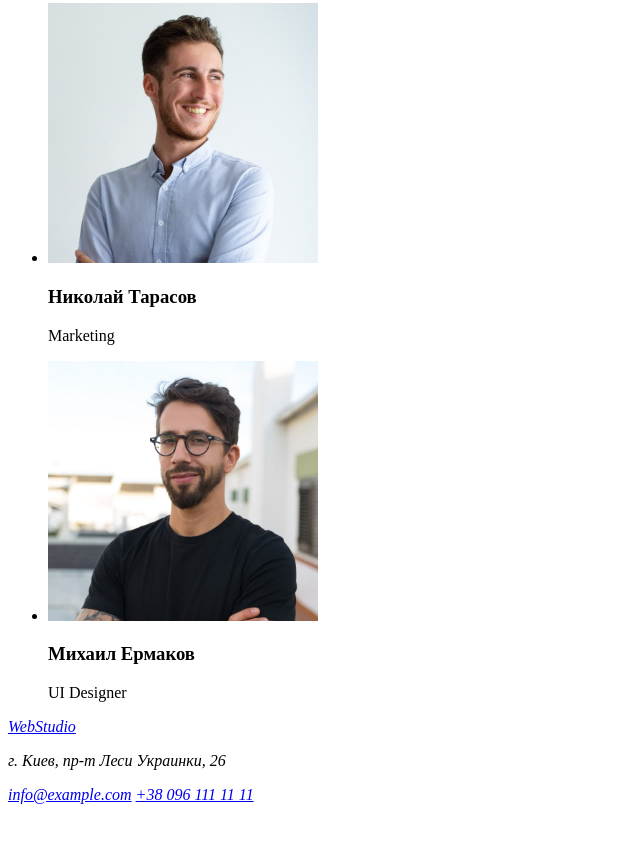
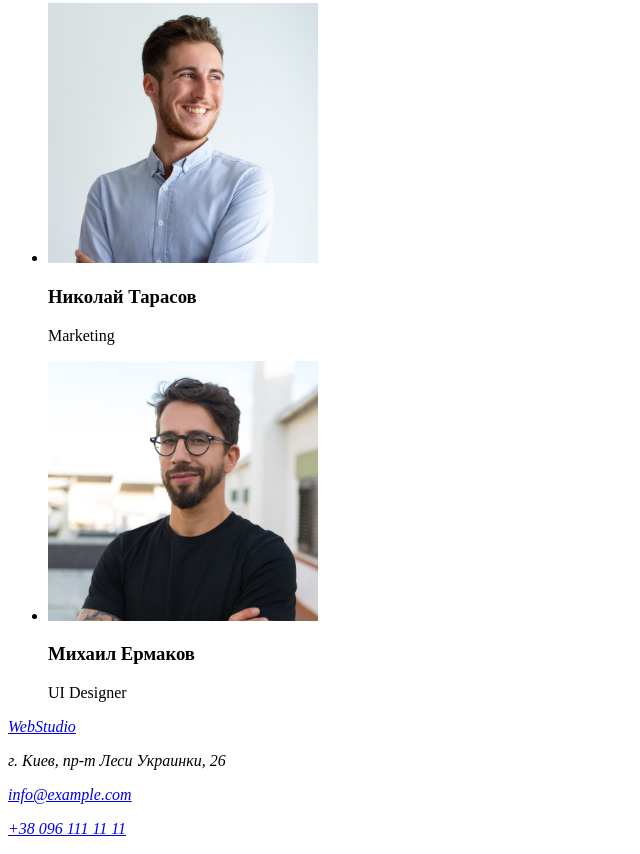
Before and after one commit to mykola-martynuk/goit-markup-hw-01, a plain HTML site: page index.html in a window 1280 px wide. Shown: the part 2285-3139 px from the top of the page, without its empty margins (0-640 px from the left). Before the commit the page ends 3097 px from the top, so only its background shows below. Drawn offline with Linux system fonts and the light colour scheme.

Commit message:
Update index.html

```diff
--- a/index.html
+++ b/index.html
@@ -110,8 +110,8 @@
     <address>
       <a href="/">WebStudio</a>
       <p>г. Киев, пр-т Леси Украинки, 26</p>
-      <a href="mailto:info@example.com">info@example.com</a>
-      <a href="tel:+38 096 111 11 11">+38 096 111 11 11</a>
+      <p><a href="mailto:info@example.com">info@example.com</a></p>
+      <p><a href="tel:+38 096 111 11 11">+38 096 111 11 11</a></p>
     </address>
   </footer>
 </body>
```
